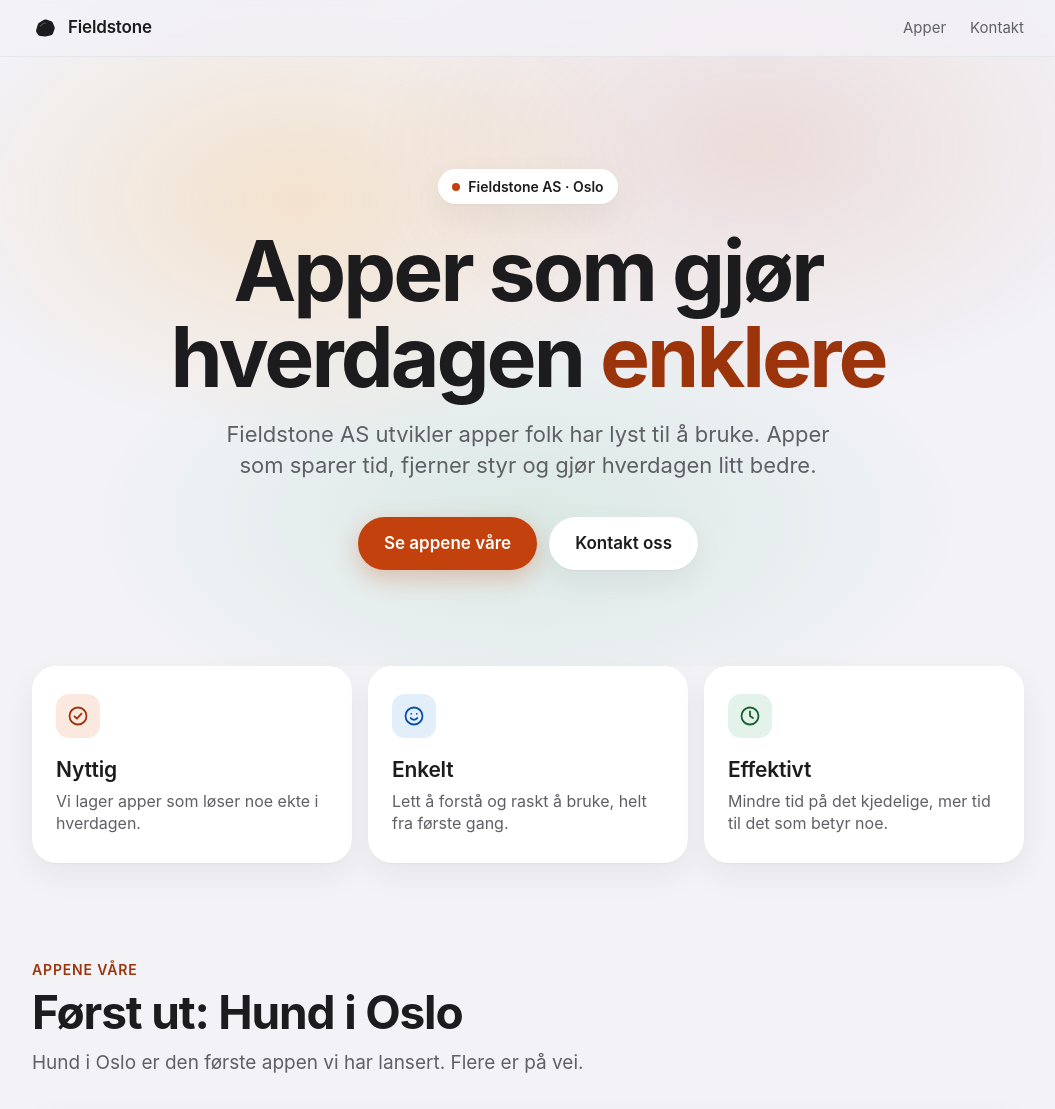
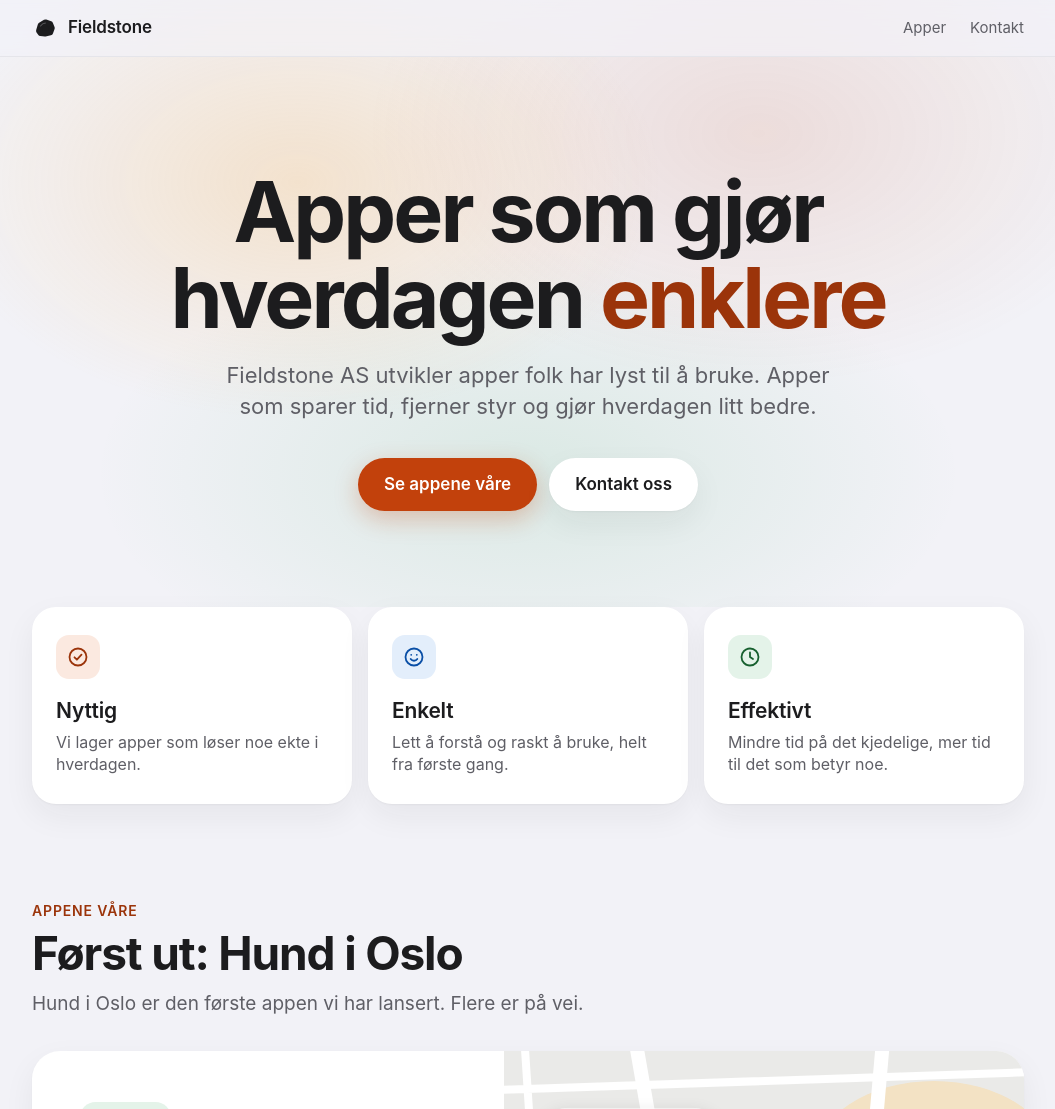
Before and after one commit to nicholasschulz91/fieldstone-web, a plain HTML site: page index.html in a window 1280 px wide. Shown: the top 1109 px of the page, without its empty margins (112-1167 px from the left). Drawn offline with Linux system fonts and the light colour scheme.

Commit message:
Remove the pill above the hero headline
Co-Authored-By: Claude Fable 5.2 <noreply@anthropic.com>

```diff
--- a/index.html
+++ b/index.html
@@ -185,28 +185,6 @@
         radial-gradient(520px 340px at 32% 30%, var(--glow-1), transparent 70%),
         radial-gradient(560px 360px at 68% 22%, var(--glow-2), transparent 70%),
         radial-gradient(620px 320px at 50% 78%, var(--glow-3), transparent 70%);
-    }
-
-    .eyebrow {
-      display: inline-flex;
-      align-items: center;
-      gap: 8px;
-      margin: 0 0 24px;
-      padding: 7px 14px;
-      border-radius: 999px;
-      background: var(--card);
-      box-shadow: var(--shadow);
-      font-size: 14px;
-      font-weight: 600;
-      color: var(--text);
-    }
-
-    .eyebrow::before {
-      content: "";
-      width: 8px;
-      height: 8px;
-      border-radius: 50%;
-      background: var(--accent);
     }
 
     h1 {
@@ -691,7 +669,6 @@
   <main>
     <header class="hero">
       <div class="wrap">
-        <p class="eyebrow rise">Fieldstone AS · Oslo</p>
         <h1 class="rise d1">Apper som gjør hverdagen <em>enklere</em></h1>
         <p class="lead rise d2">Fieldstone AS utvikler apper folk har lyst til å bruke. Apper som sparer tid, fjerner styr og gjør hverdagen litt bedre.</p>
         <div class="actions rise d3">
```
